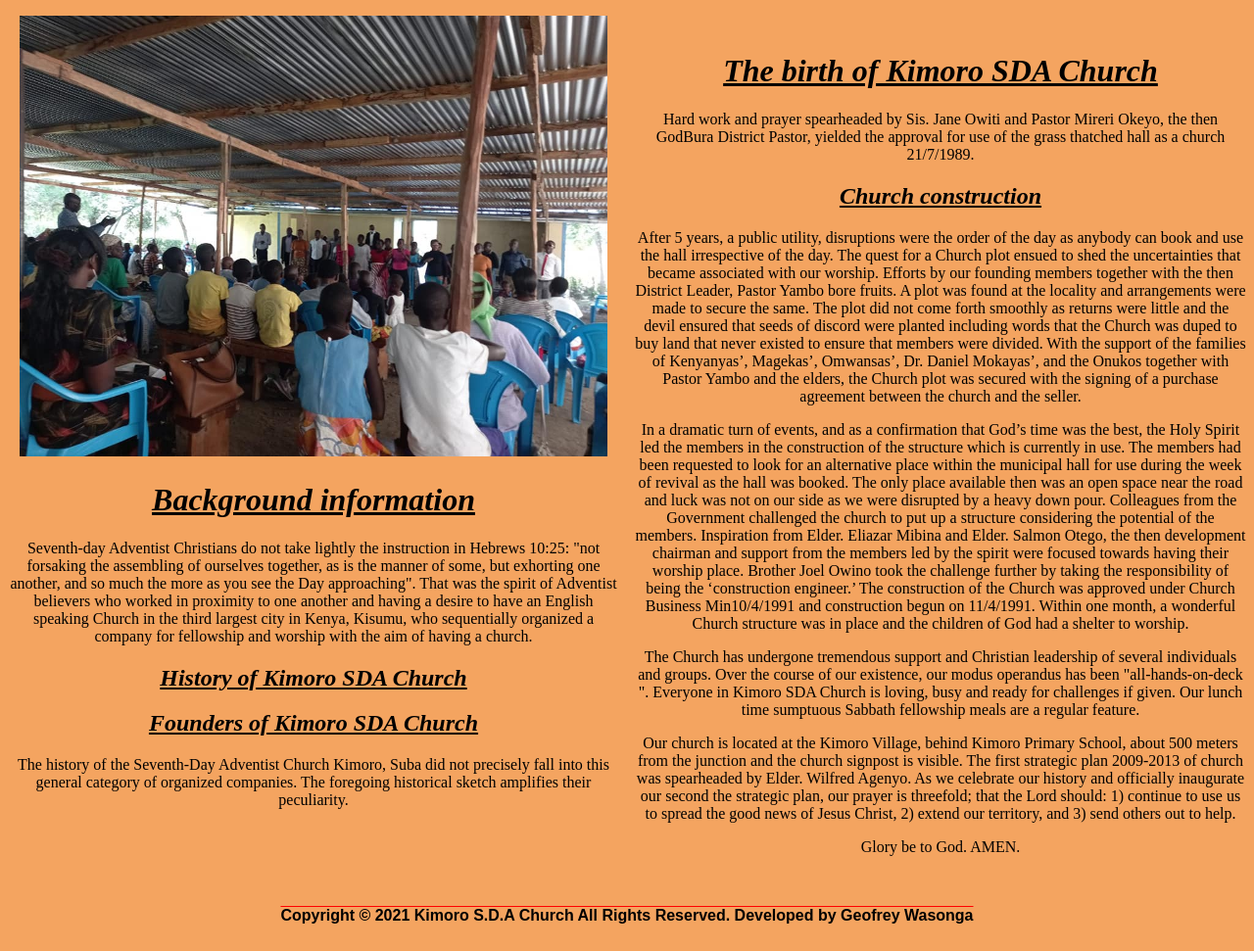
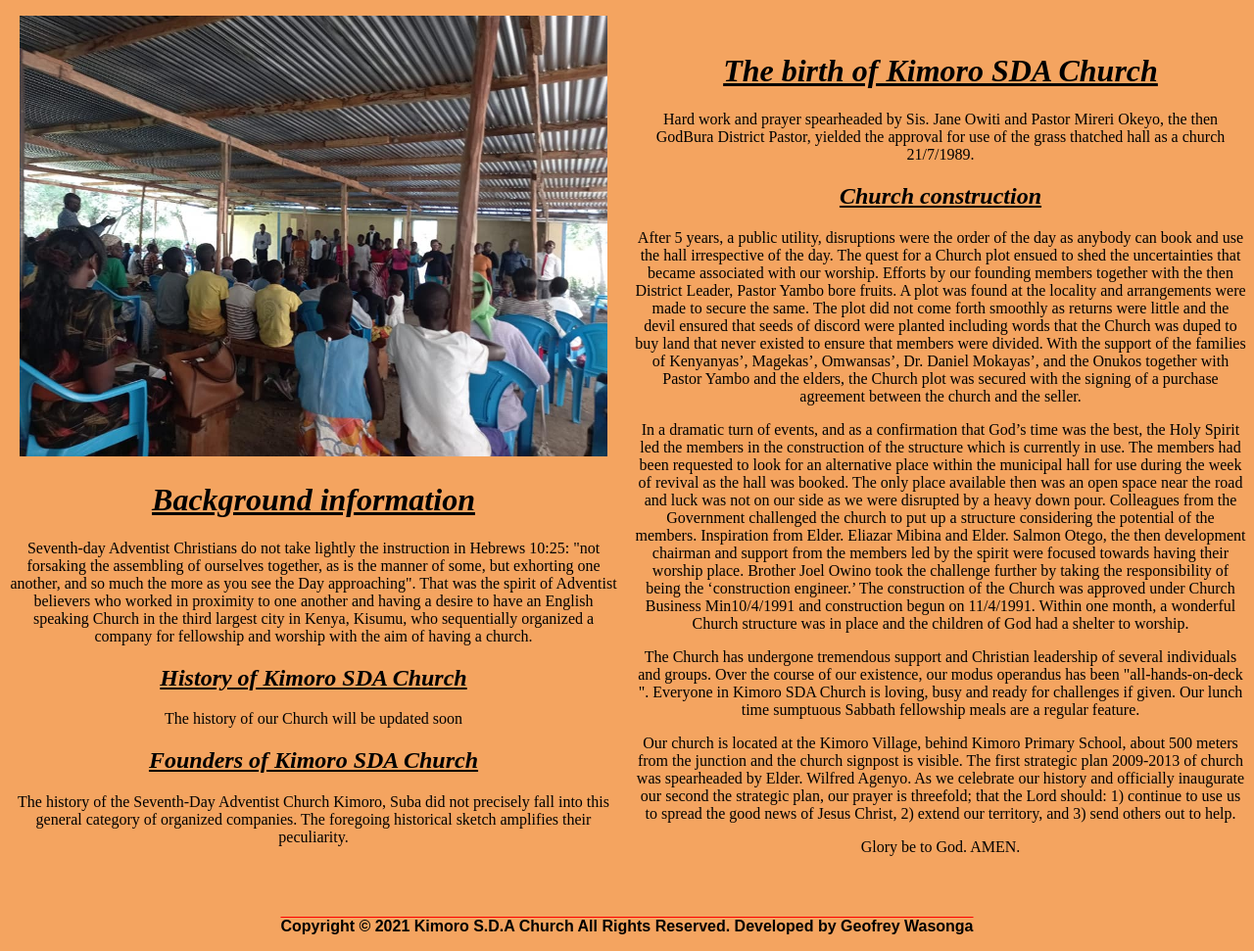
Before and after one commit to gwasonga/gwasonga.github.io, a plain HTML site: page aboutus.html in a window 1280 px wide. Shown: the part 118-1089 px from the top of the page at 98% size. Drawn offline with Linux system fonts and the light colour scheme.

Commit message:
Update aboutus.html

```diff
--- a/aboutus.html
+++ b/aboutus.html
@@ -27,12 +27,12 @@
 </div>
 <div class="content" align="center">
 
-
 <div class="WordSection1" align="center">
 <h3><img src="gallery/kimorocrowd.jpg" width="600"  alt="intro" /></h3>
 <h1><u><i>Background information</u></i></h1>
 <p>Seventh-day Adventist Christians do not take lightly the instruction in Hebrews 10:25: "not forsaking the assembling of ourselves together, as is the manner of some, but exhorting one another, and so much the more as you see the Day approaching". That was the spirit of Adventist believers who worked in proximity to one another and having a desire to have an English speaking Church in the third largest city in Kenya, Kisumu, who sequentially organized a company for fellowship and worship with the aim of having a church.</p>
 <h2><u><i>History of Kimoro SDA Church</i></u></h2>
+	<p><SPAN STYLE="text-decoration:blink">The history of our Church will be updated soon</SPAN></p>
 <h2><u><i>Founders of Kimoro SDA Church</i></u></h2>
 <p>The history of the Seventh-Day Adventist Church Kimoro, Suba did not precisely fall into this general category of organized
 companies. The foregoing historical sketch amplifies their peculiarity.
@@ -51,7 +51,6 @@ yielded the approval for use of the grass thatched hall as a church 21/7/1989.
 <p>Glory be to God. AMEN.</p>
 </div>
 
-
 <div class="copyright"><br><br>
 			<p><strong>Copyright &copy; 2021 Kimoro S.D.A Church All Rights Reserved. Developed by Geofrey Wasonga</strong></p>
 		</div>
```
